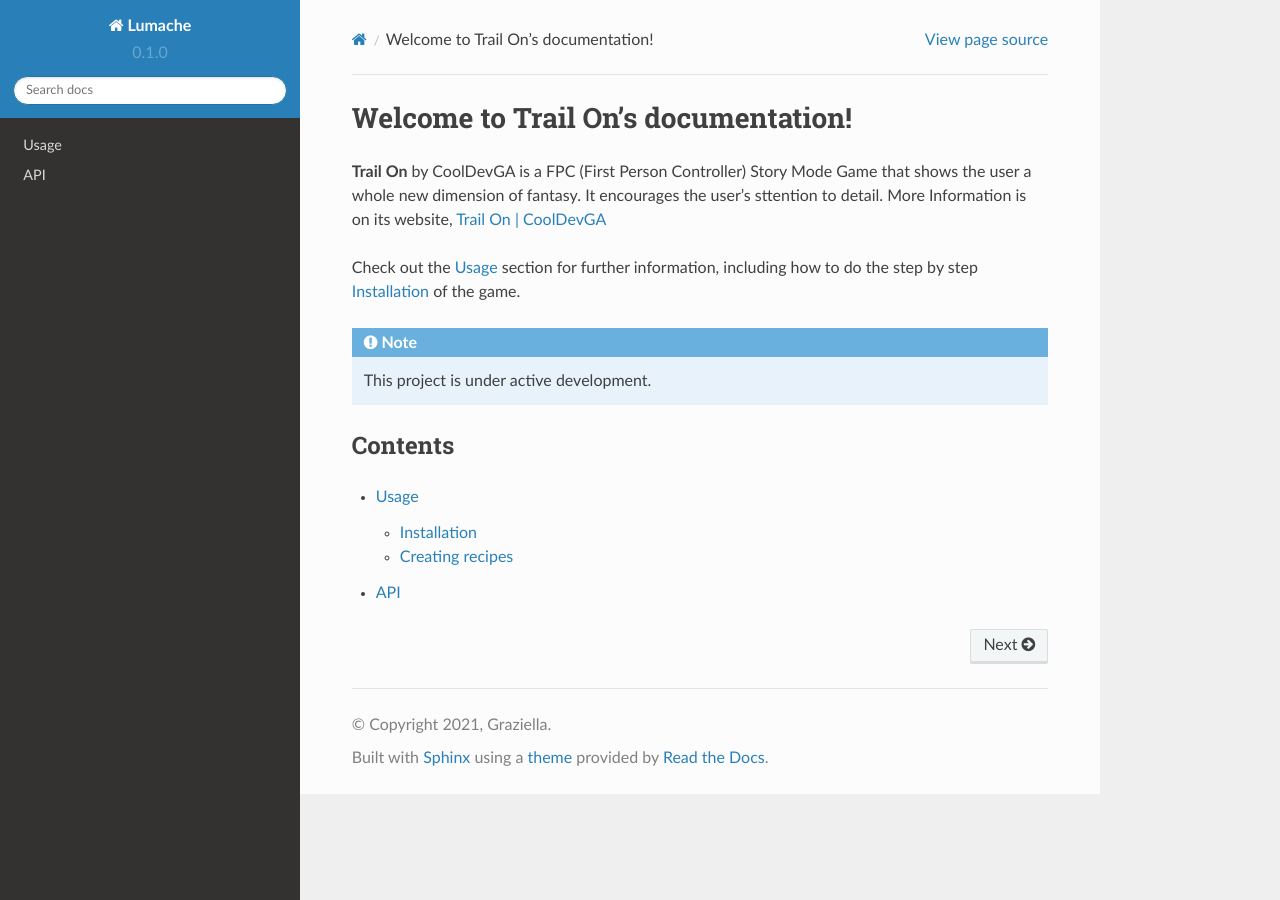
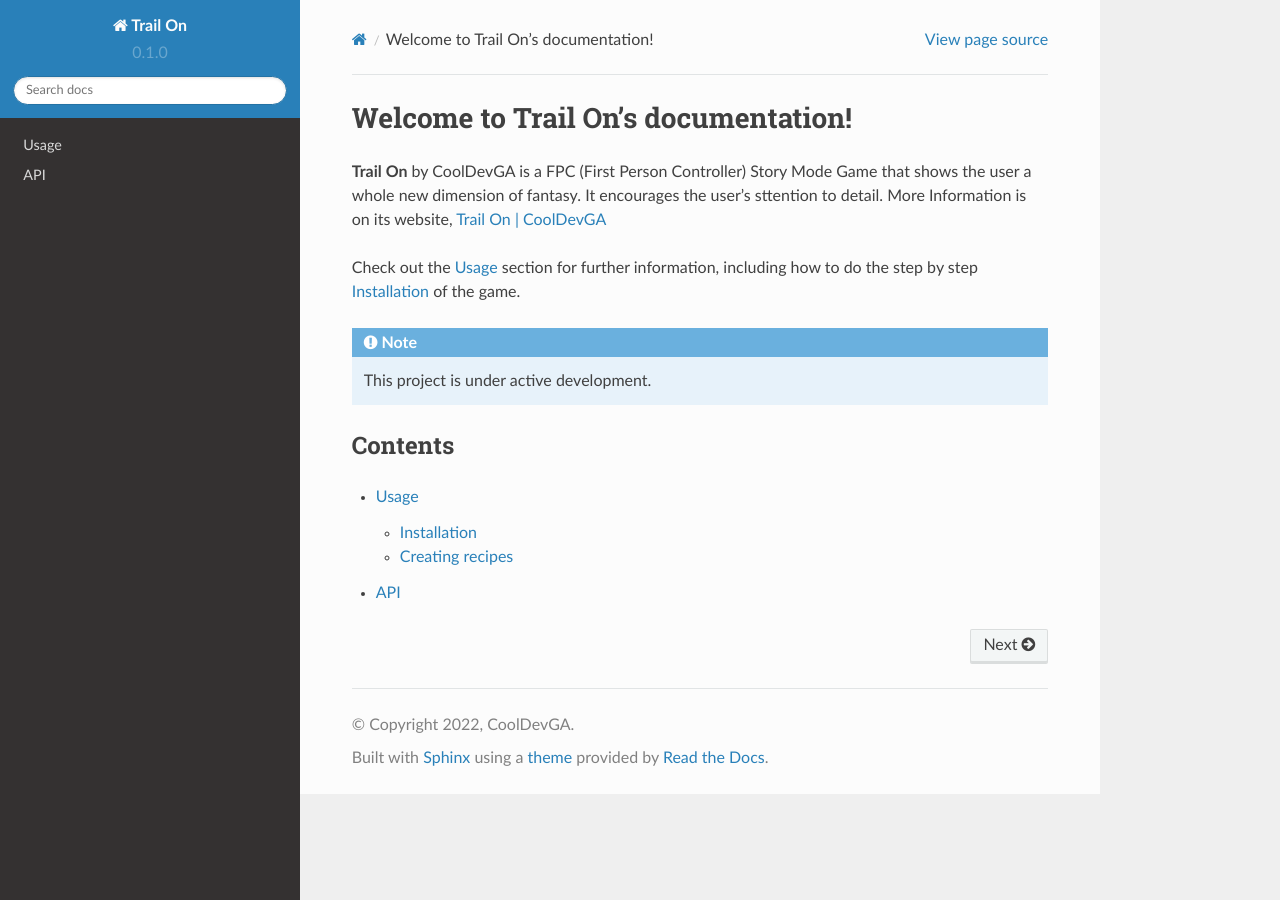
Before and after one commit to CoolDevGA-GitHub/TrailOn-Docs, a Sphinx documentation site: the page built from docs/source/index.rst, in a window 1280 px wide. Built offline with Sphinx 7.4.7 and the Read the Docs theme 2.0.0, drawn with Linux system fonts in a browser that asks for light colours.

Commit message:
Update conf.py

```diff
--- a/docs/source/conf.py
+++ b/docs/source/conf.py
@@ -2,9 +2,9 @@
 
 # -- Project information
 
-project = 'Lumache'
-copyright = '2021, Graziella'
-author = 'Graziella'
+project = 'Trail On'
+copyright = '2022, CoolDevGA'
+author = 'CoolDevGA'
 
 release = '0.1'
 version = '0.1.0'
```
